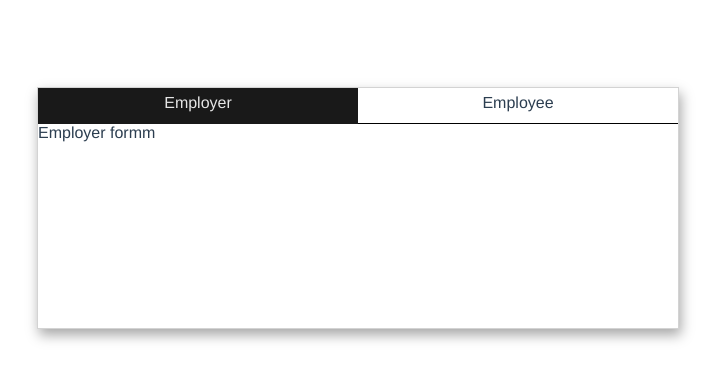
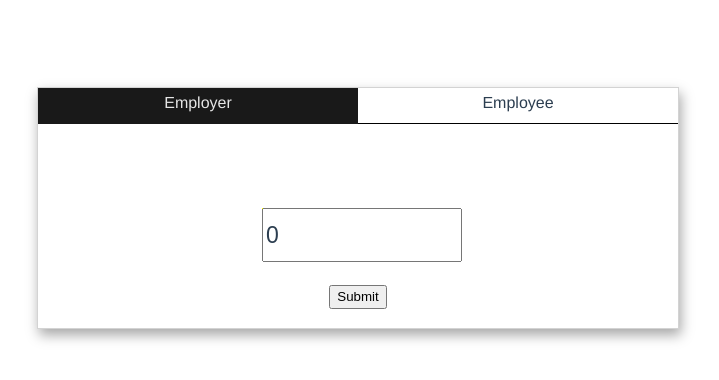
Before and after one commit to alexRasi/vue-salary-agreement-app, a Vue app: page / in a window 1280 px wide. Shown: the top 380 px of the page, without its empty margins (282-1001 px from the left). Built offline with nearby package versions, Linux system fonts and the light colour scheme.

Commit message:
Use SubmitForm component in the Tabs Window

```diff
--- a/src/components/TabsWindow.vue
+++ b/src/components/TabsWindow.vue
@@ -4,24 +4,22 @@
     <TabNav title="Employer" v-bind:active="this.activeTab === 'Employer'" v-on:clickEvent="tabClicked" />
     <TabNav title="Employee" v-bind:active="this.activeTab === 'Employee'" v-on:clickEvent="tabClicked"/>
   </TabsNavbar>
-   <div v-if="this.activeTab === 'Employer'">
-    Employer formm
-  </div>
-  <div v-else-if="this.activeTab === 'Employee'">
-    Employee formm
-  </div>
+   <SubmitForm v-if="this.activeTab === 'Employer'" v-on:submitEvent="employerFormSubmit" key="employer"></SubmitForm>
+   <SubmitForm v-else-if="this.activeTab === 'Employee'" v-on:submitEvent="employeeFormSubmit" key="employee"></SubmitForm>
   </div>
 </template>
 
 <script>
 import TabNav from './TabNav.vue'
 import TabsNavbar from './TabsNavbar.vue'
+import SubmitForm from './SubmitForm.vue'
 
 export default {
   name: 'tabs-window',
   components: {
     TabNav,
-    TabsNavbar
+    TabsNavbar,
+    SubmitForm
   },
   data: function () {
     return {
@@ -31,6 +29,14 @@ export default {
   methods: {
     tabClicked(title) {
       this.activeTab = title;
+    },
+    employerFormSubmit(value) {
+      console.log('employer');
+      console.log(value);
+    },
+    employeeFormSubmit(value) {
+      console.log('employee');
+      console.log(value);
     }
   }
 }
@@ -43,5 +49,5 @@ export default {
     border: 1px solid lightgray;
     margin-bottom: 30%;
     box-shadow: 2px 6px 12px #00000059;
-  }
+    }
 </style>
```
